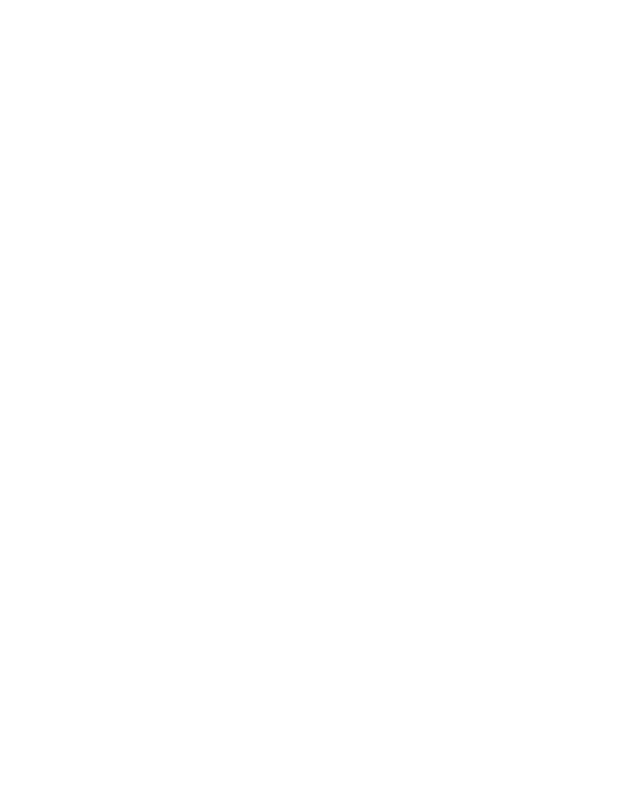
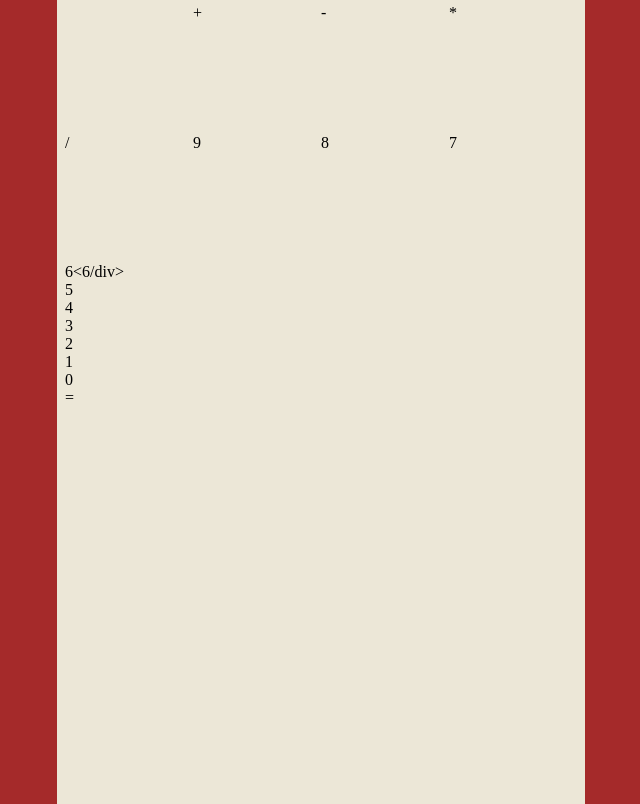
Before and after one commit to Noulo-SR/calculator, a plain HTML site: page index.html in a window 1280 px wide. Shown: the whole page, without its empty margins (319-959 px from the left). Drawn offline with Linux system fonts and the light colour scheme.

Commit message:
Add css styling to body and frame class

```diff
--- a/css/style.css
+++ b/css/style.css
@@ -0,0 +1,26 @@
+body {
+    height: 100vh;
+    margin: 0;
+    padding: 0;
+    background-color: brown;
+    display: flex;
+    justify-content: center;
+    align-items: center;
+}
+
+.frame {
+    height: 99vh;
+    width: 40vw;
+    background-color: #ECE7D7;
+    display: grid;
+    grid-template-columns: repeat(4, 1fr);
+    grid-template-rows: repeat(6, 1fr);
+    grid-template-areas:
+        "screen screen screen screen"
+        "plus minus multiply divide"
+        "seven eight nine equal"
+        "four five six equal"
+        "one two three equal"
+        "zero zero zero equal";
+    padding: 1vh;
+}
--- a/index.html
+++ b/index.html
@@ -8,21 +8,21 @@
 <body>
     <div class='frame'>
         <div class='screen'></div>
-        <div class='button'></div>
-        <div class='button'></div>
-        <div class='button'></div>
-        <div class='button'></div>
-        <div class='button'></div>
-        <div class='button'></div>
-        <div class='button'></div>
-        <div class='button'></div>
-        <div class='button'></div>
-        <div class='button'></div>
-        <div class='button'></div>
-        <div class='button'></div>
-        <div class='button'></div>
-        <div class='button'></div>
-        <div class='button'></div>
+        <div class='button'>+</div>
+        <div class='button'>-</div>
+        <div class='button'>*</div>
+        <div class='button'>/</div>
+        <div class='button'>9</div>
+        <div class='button'>8</div>
+        <div class='button'>7</div>
+        <div class='button'>6<6/div>
+        <div class='button'>5</div>
+        <div class='button'>4</div>
+        <div class='button'>3</div>
+        <div class='button'>2</div>
+        <div class='button'>1</div>
+        <div class='button'>0</div>
+        <div class='button'>=</div>
     </div>
   <script>
     // Your JavaScript goes here!
```
